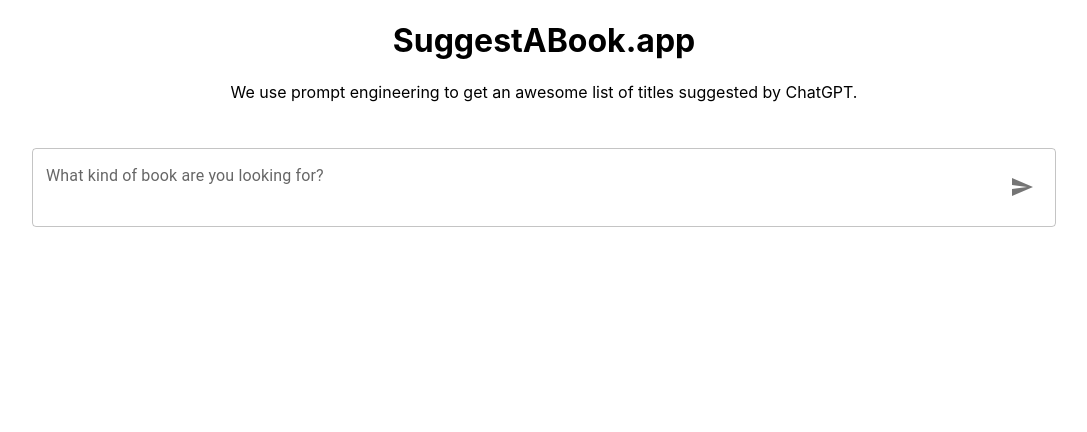
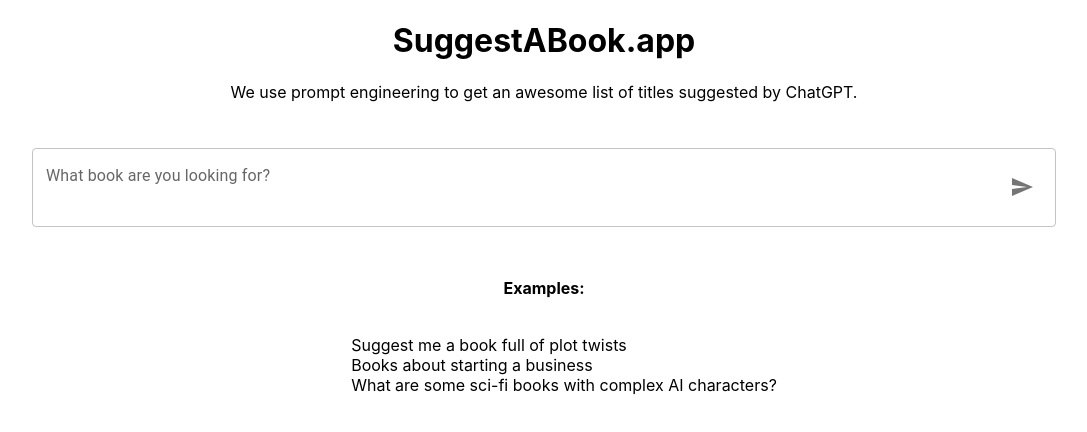
Before and after one commit to suggestmeabook/suggestmeabook.github.io, a React (Create React App) app: page / in a window 1280 px wide. Shown: the top 432 px of the page, without its empty margins (96-1183 px from the left). Built offline with nearby package versions, Linux system fonts and the light colour scheme.

Commit message:
With content moderation and examples

```diff
--- a/src/App.js
+++ b/src/App.js
@@ -40,7 +40,7 @@
     We use prompt engineering to get an awesome list of titles suggested by ChatGPT.</p>
       <TextField
         id="outlined-basic"
-                  label="What kind of book are you looking for?"
+                  label="What book are you looking for?"
         style={{width: "80%",marginTop: "30px"}}
         variant="outlined"
         multiline
@@ -67,7 +67,15 @@
               <div style={{ textAlign: "left", maxWidth: "80%", margin: "auto", marginTop: "30px" }}> {loading ? <p>Loading...</p> : extractBulletPoints(response)}</div>
       <header className="App-header">
       </header>
-              {response === "" ? <p></p> : <div style={{ maxWidth: "80%", margin: "auto", marginTop: "30px" }}><GetBookFromDb formattedTitleAuthorsList={extractFormattedTitleAuthors(response)} /></div>}
+              {response === "" ? <>
+              <h4>Examples:</h4>
+              <p style={{textAlign: "center"}}>
+                      <ul style={{ listStyleType: "none", textAlign: "left", display: "inline-block" }}>
+                  <li>Suggest me a book full of plot twists</li>
+                  <li>Books about starting a business</li>
+                  <li>What are some sci-fi books with complex AI characters?</li>
+                </ul>
+              </p></> : <div style={{ maxWidth: "80%", margin: "auto", marginTop: "30px" }}><GetBookFromDb formattedTitleAuthorsList={extractFormattedTitleAuthors(response)} /></div>}
     </div>
     </ThemeProvider>
   );
@@ -86,7 +94,7 @@
   });
 
   for(const [index, element] of  titles.entries()){
-    if(index === 3) {
+    if(index === 6) {
       break;
     }
     try{
@@ -134,7 +142,7 @@
             component="img"
             height="300"
             src={result.image_url}
-                  alt="Book cover"
+            alt="Book cover"
           />
           <Typography sx={{ mb: 1.5 }} color="text.secondary">
           {result.format}
@@ -186,7 +194,7 @@
 function extractBulletPoints(textInput){
   const removeWrongOutput = textInput.split(" Human: ")[0];
   var splitted = removeWrongOutput.split(/\s[0-9]\.\s/)
-  var chunks = splitted.splice(1,3).map((obj, ind) =>getEl(obj, ind));
+  var chunks = splitted.splice(1,6).map((obj, ind) =>getEl(obj, ind));
   return <><p>{splitted[0]}</p><ul>
       {chunks}
   </ul></>
```
Also changed, not shown: 1 other file (tests, documents, lock files or other folders).
